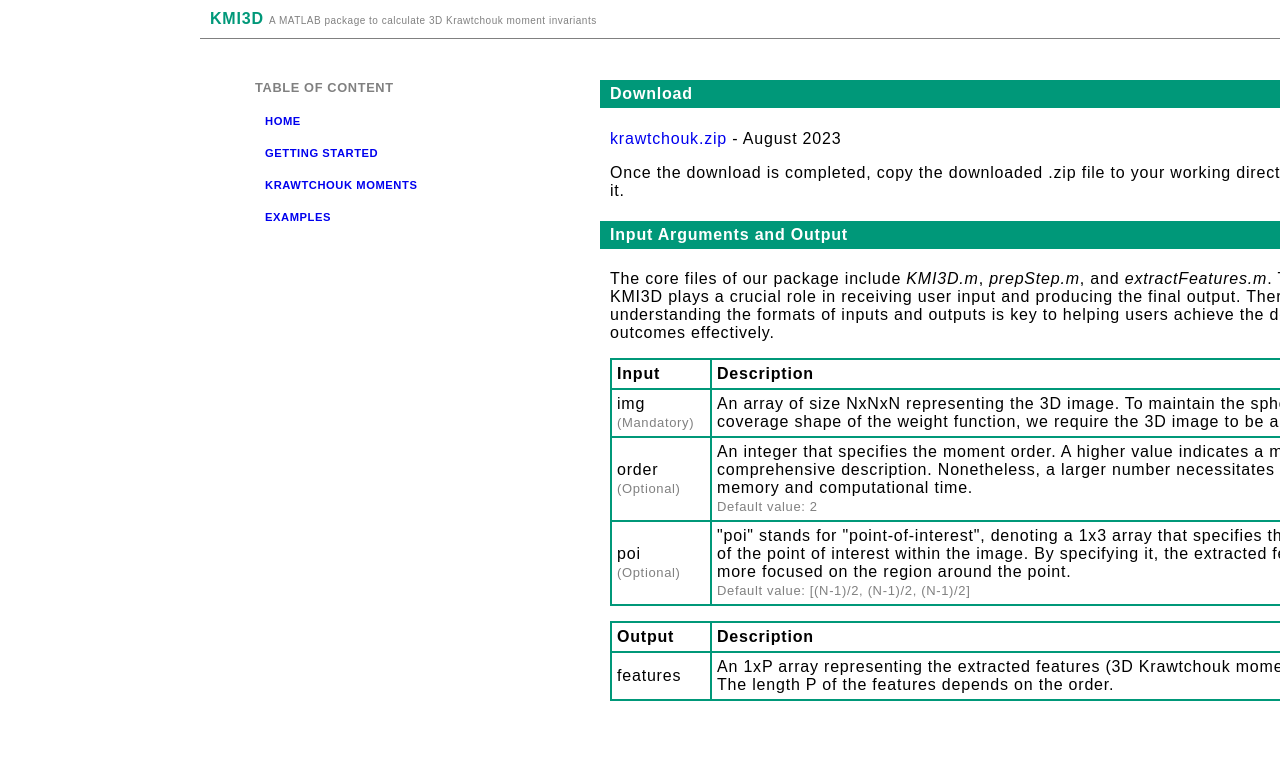
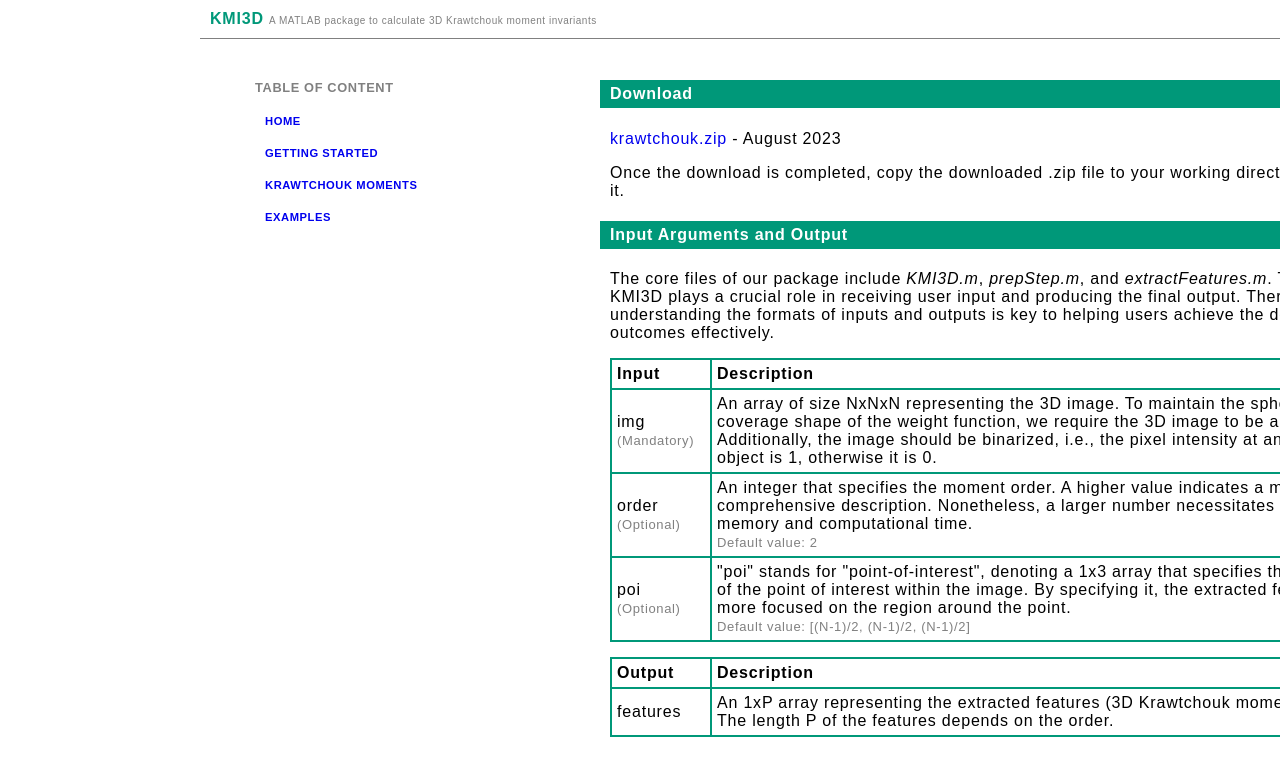
Before and after one commit to Krawtchouk/Krawtchouk.github.io, a plain HTML site: page started.html in a window 1280 px wide. Shown: the top 776 px of the page. Drawn offline with Linux system fonts and the light colour scheme.

Commit message:
Update started.html

```diff
--- a/started.html
+++ b/started.html
@@ -40,7 +40,10 @@
                 </tr>
                 <tr>
                     <td>img <span style="font-size: small; color: grey;">(Mandatory)</span></td>
-                    <td>An array of size NxNxN representing the 3D image. To maintain the spherical coverage shape of the weight function, we require the 3D image to be a cube.</td>
+                    <td>An array of size NxNxN representing the 3D image.
+                        To maintain the spherical coverage shape of the weight function, we require the 3D image to be a cube.
+                        Additionally, the image should be binarized, i.e., the pixel intensity at any point on the object is 1, otherwise it is 0.
+                    </td>
                 </tr>
                 <tr>
                     <td>order <span style="font-size: small; color: grey;">(Optional)</span></td>
```
